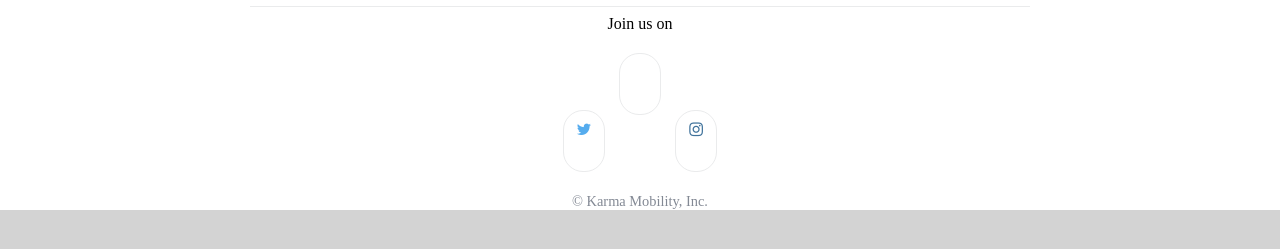
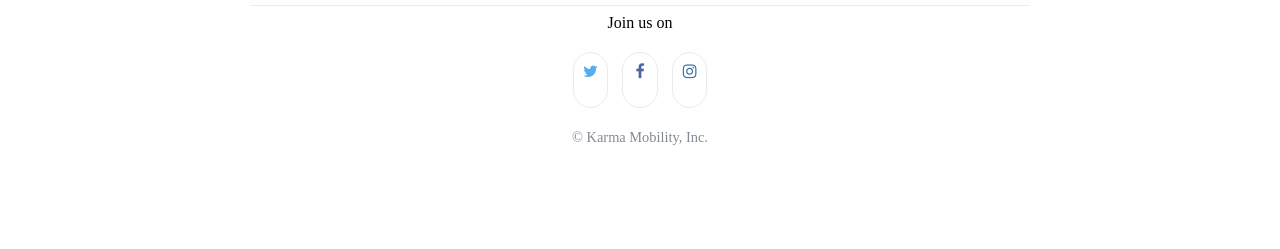
Before and after one commit to SushmaPuram/fewd_landing_page_clone, a plain HTML site: page index.html in a window 1280 px wide. Shown: the part 1265-1514 px from the top of the page. Before the commit the page ends 1475 px from the top, so only its background shows below. Drawn offline with Linux system fonts and the light colour scheme.

Commit message:
Footer modified

```diff
--- a/css/style.css
+++ b/css/style.css
@@ -138,7 +138,7 @@ button {
 .maincontent {
     background-color: #fff;
      width: 100%;
-  border-bottom: 1px solid #DDD;
+
   z-index: 9999;
   overflow: auto;
 }
@@ -191,6 +191,7 @@ li {
      background-color: #fff;
      text-align: center;
      overflow: auto;
+     padding-bottom: 9.375rem;
  }
  .social hr {
     border: 0;
@@ -200,8 +201,8 @@ li {
 }
 .social .icons2  li {
     border-radius: 1.25rem;
-    width: 2.5rem;
-    height: 2.5rem;
+    width: 2.1rem;
+    height: 2.1rem;
     display: inline-block;
     margin: 1.25rem 5px;
     border: 1px solid #eaebec;
@@ -215,7 +216,7 @@ li {
     color: #55acee;
 }
 .social .facebook {
-    color: #4c66a4;
+    color: #4c66a5;
 }
 .social .instagram {
     color: #3f729b;
--- a/index.html
+++ b/index.html
@@ -57,7 +57,7 @@
          </li>
        </ul>
   </section>
-  <footer class="social">
+<footer class="social">
     <div class="content">
     <hr>
        <h4> Join us on</h4>
@@ -65,7 +65,7 @@
             <li class="twitter">
                 <i class="fa fa-twitter"></i>
             </li>
-            <li class="facebook"
+            <li class="facebook">
                 <i class="fa fa-facebook"></i>
             </li>
             <li class="instagram">
```
